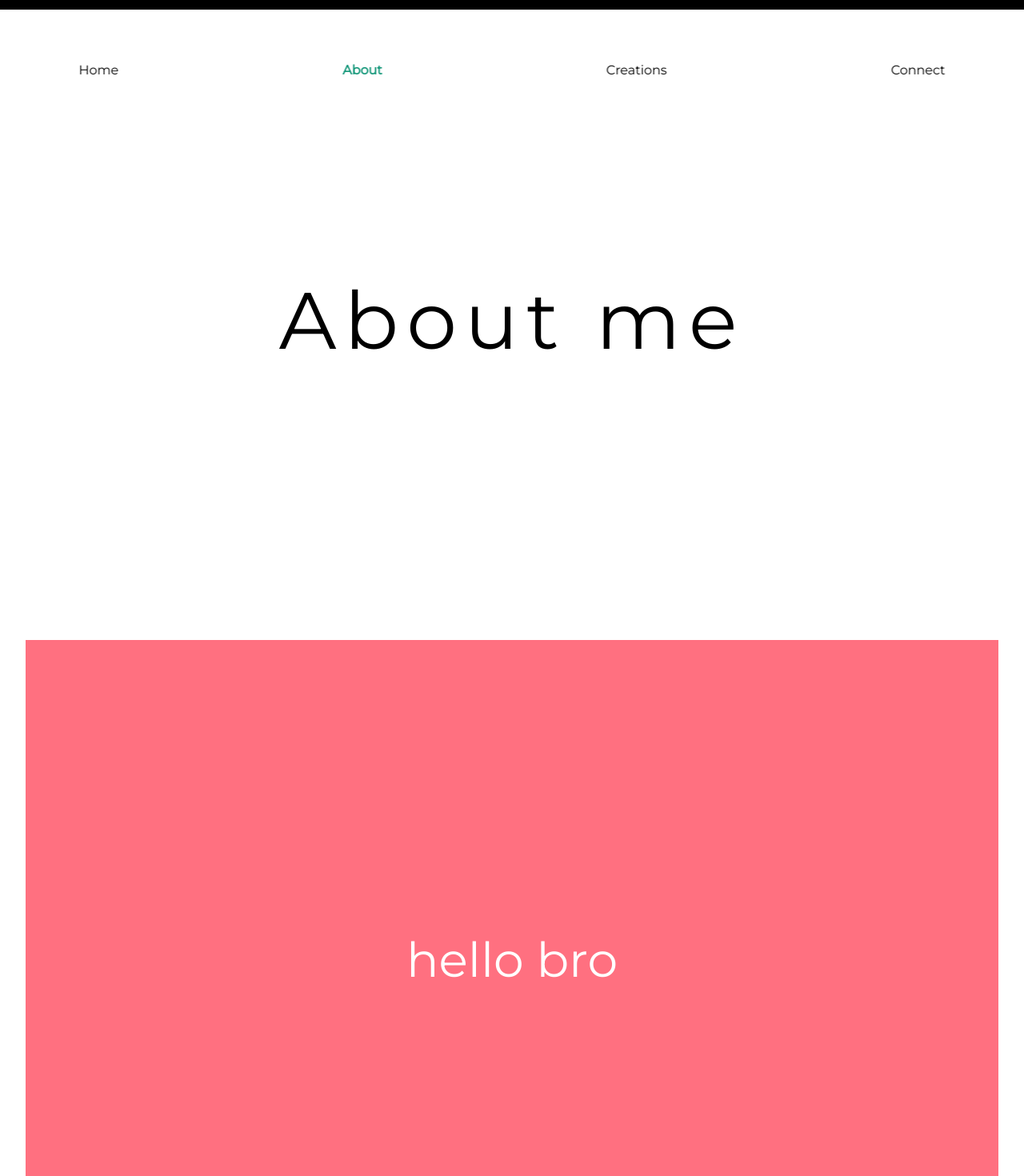
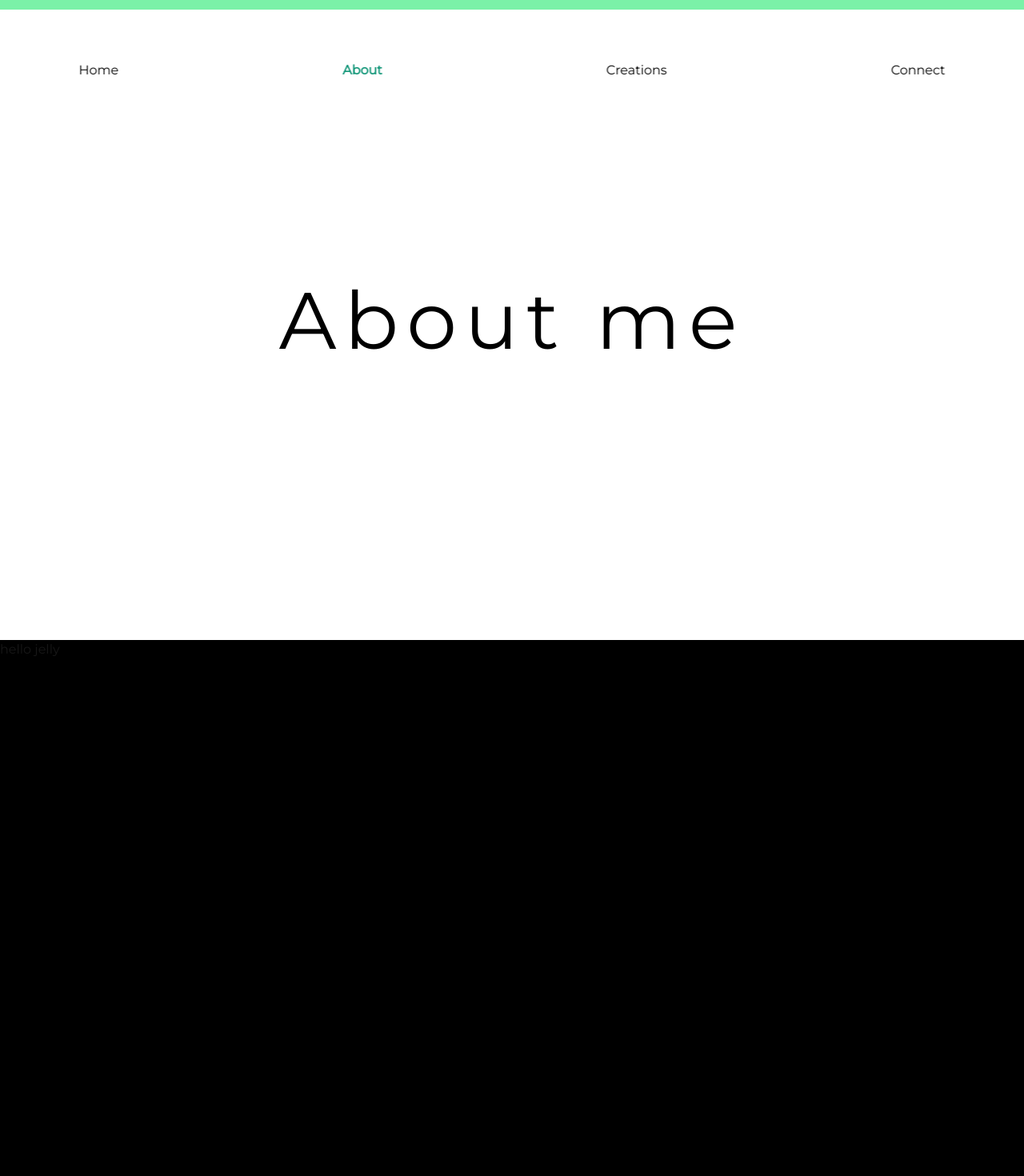
Before and after one commit to Batman-co/vishwa-portfolio-updated, a Next.js app: page /About in a window 1280 px wide. Shown: the top 1470 px of the page at 80% size. Built offline with nearby package versions, Linux system fonts and the light colour scheme.

Commit message:
dynamic import

```diff
--- a/src/app/About/page.js
+++ b/src/app/About/page.js
@@ -6,9 +6,11 @@ import { motion } from "motion/react";
 function About() {
   const text = "About me";
   const letters = text.split("");
+  const text2 = "Hey, I’m Vishwanath—a web developer who loves building smooth, responsive, and visually engaging websites. I work primarily with Next.js and Framer Motion to create dynamic, animated user experiences that feel alive. With a strong eye for design and a solid foundation in Figma, I enjoy crafting clean, intuitive UIs that don’t just look good—they work seamlessly too. Whether it’s bringing motion to a landing page or designing a sleek interface from scratch, I’m all about blending design and development to make the web a more interactive place."
+
   return (
     <Transition>
-      <div className="h-[400vh] w-screen relative">
+      <div className="h-auto w-screen relative">
         <div className="h-screen w-screen flex justify-center items-center sticky top-0 z-0">
           <motion.div
             initial="initial"
@@ -33,9 +35,11 @@ function About() {
             })}
           </motion.div>
         </div>
-        <div className="w-[95vw] h-screen bg-[#FF7080] mx-auto relative flex justify-center items-center ">
-          <span className="text-6xl text-white">hello bro</span>
+        <div className="h-screen w-screen sticky top-0 bg-black">
+          hello jelly
         </div>
+        <div className="h-screen w-screen sticky top-0 mt-[200vh] bg-gray-300"></div>
+        <div className="h-[200vh]" />
       </div>
     </Transition>
   );
--- a/src/app/Hire/page.js
+++ b/src/app/Hire/page.js
@@ -1,11 +1,13 @@
-import React from 'react'
+import React from "react";
 
 function Hire() {
   return (
-    <div className='h-[400vh] w-screen'>
+    <div className="h-[200vh] w-screen relative">
+
+      <div className="h-screen w-screen sticky top-0 bg-black ">Hello</div>
 
     </div>
-  )
+  );
 }
 
-export default Hire
+export default Hire;
--- a/src/app/Progressbar.js
+++ b/src/app/Progressbar.js
@@ -6,7 +6,7 @@ function Progressbar() {
     const {scrollYProgress} = useScroll()
     const scaleX = useSpring(scrollYProgress);
   return (
-    <motion.div style={{scaleX}} className='h-3 w-screen bg-black fixed top-0 origin-left z-10'/>
+    <motion.div style={{scaleX}} className='h-3 w-screen bg-green-300 fixed top-0 origin-left z-10'/>
   )
 }
 
--- a/src/app/Works/page.js
+++ b/src/app/Works/page.js
@@ -2,8 +2,11 @@
 import React from "react";
 import Image from "next/image";
 import Transition from "../Transition";
-import { motion, useScroll, useTransform } from "motion/react";
-import Projects from "./projects";
+import { motion } from "motion/react";
+
+import dynamic from "next/dynamic";
+
+const DynamicProject = dynamic(()=>import("./projects"));
 function Works() {
   return (
     <Transition>
@@ -30,6 +33,7 @@ function Works() {
                   viewBox="0 0 12 108"
                   fill="none"
                   xmlns="http://www.w3.org/2000/svg"
+                  className="rotate-180"
                 >
                   <motion.path
                     initial={{ pathLength: 0 }}
@@ -50,10 +54,10 @@ function Works() {
           </motion.span>
         </div>
         <div className="w-screen h-screen mt-10">
-          <Projects date="2022" pname="Learning App" role="UI/UX Designer" img="./Images/Learning.png"/>
-          <Projects date="2022" pname="Fest X" role="UI/UX Designer" img="./Images/festx.png" />
-          <Projects date="2024" pname="Shipped" role="UI/UX Designer" img="./Images/shipped.png" />
-          <Projects date="2024" pname="Fest x'24" role="UI/UX Designer" img="./Images/festx24.png" />
+          <DynamicProject date="2022" pname="Learning App" role="UI/UX Designer" img="./Images/Learning.png"/>
+          <DynamicProject date="2022" pname="Fest X" role="UI/UX Designer" img="./Images/festx.png" />
+          <DynamicProject date="2024" pname="Shipped" role="UI/UX Designer" img="./Images/shipped.png" />
+          <DynamicProject date="2024" pname="Fest x'24" role="UI/UX Designer" img="./Images/festx24.png" />
         </div>
       </div>
     </Transition>
--- a/src/app/page.js
+++ b/src/app/page.js
@@ -91,6 +91,7 @@ export default function Home() {
 
                   >
                     <motion.path
+
                       style={{ pathLength: draw }}
                       d="M241.995 56C140.006 55.5482 -32.5561 45.3436 6.66342 19.9027C48.2089 -7.04692 371.845 -2.09419 387.127 15.5262C398.714 28.8859 360.483 43.993 131.507 56"
                       stroke="#129678"
```
